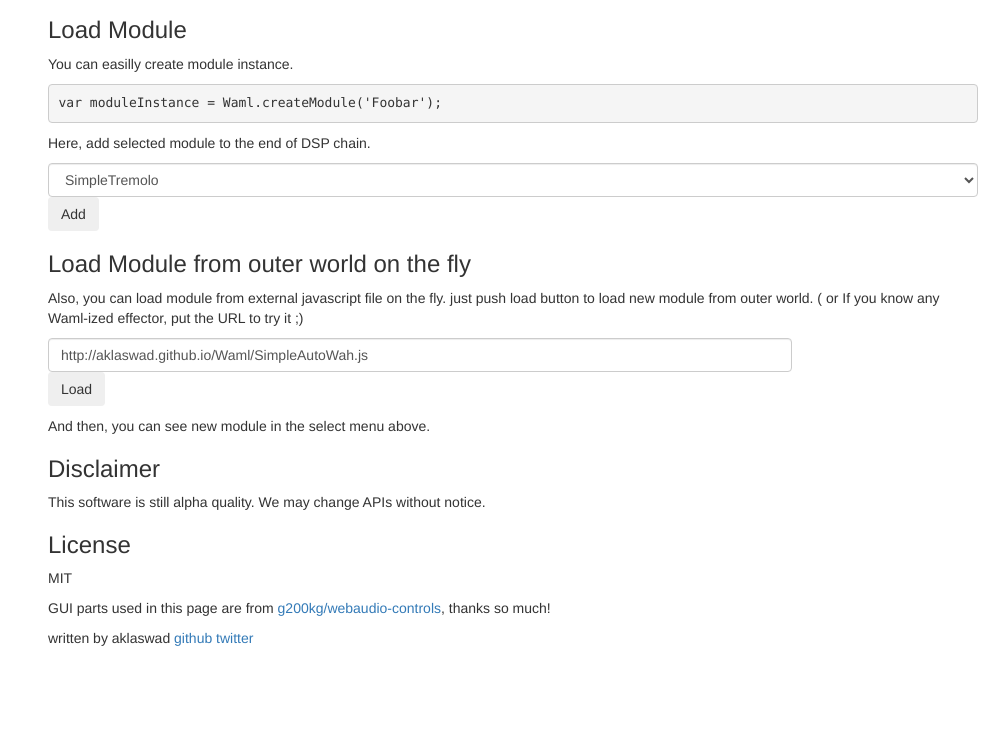
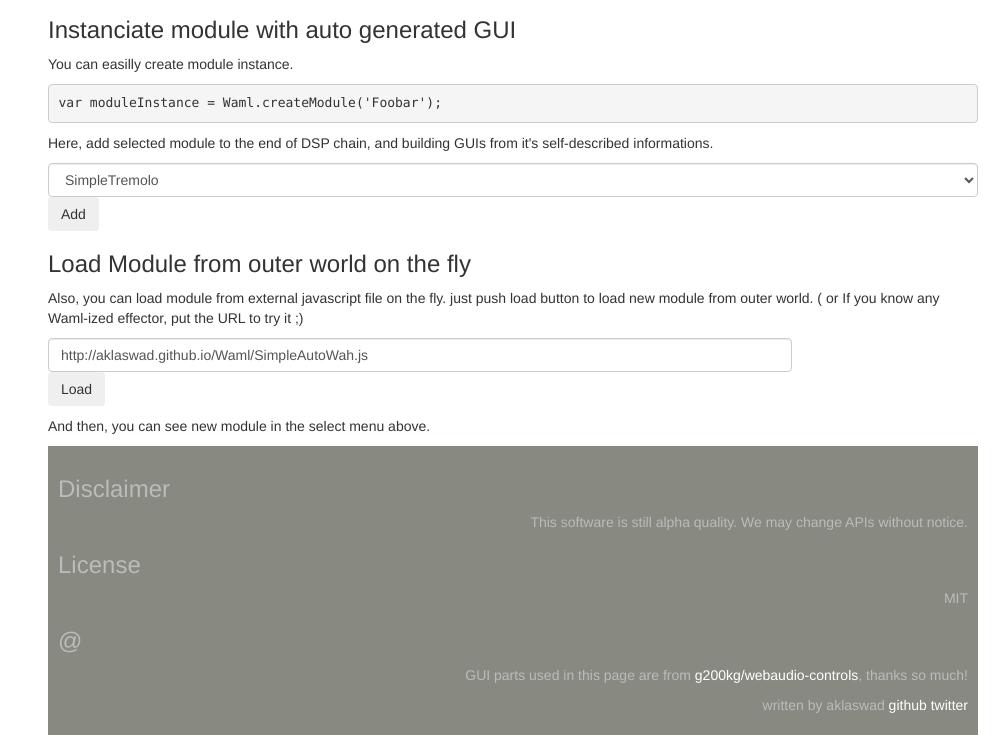
Before and after one commit to aklaswad/wani, a website: page sample/index.html in a window 1280 px wide. Shown: the part 702-1437 px from the top of the page, without its empty margins (287-1280 px from the left). Before the commit the page ends 1360 px from the top, so only its background shows below. Drawn offline with nearby package versions, Linux system fonts and the light colour scheme; files that its build step writes are made by us from their sources.

Commit message:
Design tweeks

```diff
--- a/sample/index.html
+++ b/sample/index.html
@@ -110,6 +110,22 @@ html,body{
 .js-module-url {
   width: 80%;
 }
+
+footer {
+  width: 100%;
+  margin: 0;
+  padding: 10px;
+  background-color: #888980;
+  color: #bbb;
+}
+
+footer p {
+  text-align: right;
+}
+
+footer a {
+  color: #fff;
+}
     </style>
   </head>
   <body class="container-fluid">
@@ -154,13 +170,13 @@ wamlEffect.connect(ctx.destination);
 
           </p>
           <h2>DEMOS</h2>
-          <h3>Load Module</h3>
+          <h3>Instanciate module with auto generated GUI</h3>
           <p>You can easilly create module instance.
           <pre>
 var moduleInstance = Waml.createModule('Foobar');
 </pre></p>
 
-          <p>Here, add selected module to the end of DSP chain.
+          <p>Here, add selected module to the end of DSP chain, and building GUIs from it's self-described informations.
             <div><select class="js-list-effects form-control"></select>
             <input type="button" value="Add" class="btn js-add-effect" /></div>
           </p>
@@ -171,9 +187,11 @@ var moduleInstance = Waml.createModule('Foobar');
           <input type="button" value="Load" class="btn js-load-module" /></div></p>
           <p>And then, you can see new module in the select menu above.</p>
           <footer>
-            <p><h3>Disclaimer</h3>
+            <h3>Disclaimer</h3>
+            <p>
 This software is still alpha quality. We may change APIs without notice.</p>
-            <p><h3>License</h3>MIT</p>
+            <h3>License</h3><p>MIT</p>
+            <h3>@</h3>
             <p>GUI parts used in this page are from <a href="https://github.com/g200kg/webaudio-controls">g200kg/webaudio-controls</a>, thanks so much!</p>
             <p>
 written by aklaswad <a href="https://github.com/aklaswad">github</a> <a href="https://twitter.com/aklaswad">twitter</a>
```
